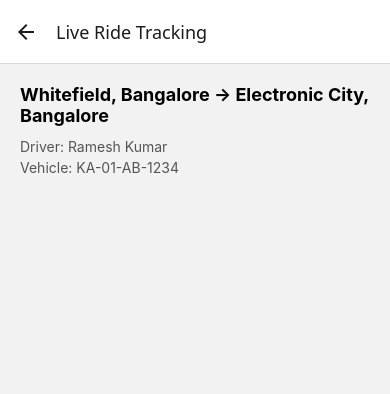
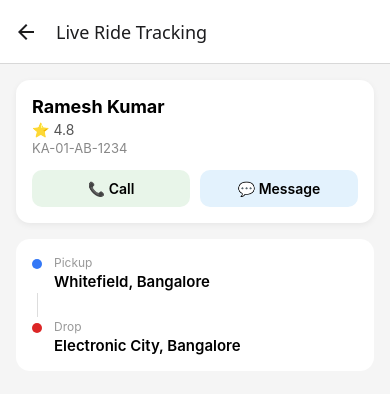
Before and after one commit to Sagar-6203620715/RideTracker, a React Native app: screen /MyRides in a window 390 px wide. Both pictures are taken after a click on the element 195 px from the left and 215 px from the top of the page. Shown: the top 394 px of the page. Built offline with nearby package versions, Linux system fonts and the light colour scheme.

Commit message:
add DriverCard and pickup/drop timeline on RideDetailScreen

```diff
--- /dev/null
+++ b/src/components/DriverCard.tsx
@@ -0,0 +1,66 @@
+// src/components/DriverCard.tsx
+import { View, Text, Pressable, Alert, StyleSheet } from 'react-native';
+import { Driver } from '../types/ride';
+
+interface DriverCardProps {
+  driver: Driver;
+}
+
+export default function DriverCard({ driver }: DriverCardProps) {
+  const handleCall = () => {
+    Alert.alert('Call Driver', `Calling ${driver.name}... (dummy action)`);
+  };
+
+  const handleMessage = () => {
+    Alert.alert('Message Driver', `Opening chat with ${driver.name}... (dummy action)`);
+  };
+
+  return (
+    <View style={styles.card}>
+      <View style={styles.infoRow}>
+        <View>
+          <Text style={styles.name}>{driver.name}</Text>
+          <Text style={styles.rating}>⭐ {driver.rating.toFixed(1)}</Text>
+          <Text style={styles.vehicle}>{driver.vehicleNumber}</Text>
+        </View>
+      </View>
+
+      <View style={styles.actionRow}>
+        <Pressable style={[styles.actionButton, styles.callButton]} onPress={handleCall}>
+          <Text style={styles.actionText}>📞 Call</Text>
+        </Pressable>
+        <Pressable style={[styles.actionButton, styles.messageButton]} onPress={handleMessage}>
+          <Text style={styles.actionText}>💬 Message</Text>
+        </Pressable>
+      </View>
+    </View>
+  );
+}
+
+const styles = StyleSheet.create({
+  card: {
+    backgroundColor: 'white',
+    borderRadius: 14,
+    padding: 16,
+    margin: 16,
+    shadowColor: '#000',
+    shadowOpacity: 0.06,
+    shadowRadius: 6,
+    shadowOffset: { width: 0, height: 2 },
+    elevation: 2,
+  },
+  infoRow: { marginBottom: 14 },
+  name: { fontSize: 18, fontWeight: '700', marginBottom: 4 },
+  rating: { fontSize: 14, color: '#555', marginBottom: 2 },
+  vehicle: { fontSize: 13, color: '#888' },
+  actionRow: { flexDirection: 'row', gap: 10 },
+  actionButton: {
+    flex: 1,
+    paddingVertical: 10,
+    borderRadius: 10,
+    alignItems: 'center',
+  },
+  callButton: { backgroundColor: '#e8f5e9' },
+  messageButton: { backgroundColor: '#e3f2fd' },
+  actionText: { fontWeight: '600', fontSize: 14 },
+});
--- a/src/screens/RideDetailScreen.tsx
+++ b/src/screens/RideDetailScreen.tsx
@@ -1,24 +1,55 @@
 // src/screens/RideDetailScreen.tsx
-import { View, Text, StyleSheet } from 'react-native';
+import { View, Text, ScrollView, StyleSheet } from 'react-native';
 import { NativeStackScreenProps } from '@react-navigation/native-stack';
 import { RootStackParamList } from '../navigation/RootNavigator';
+import DriverCard from '../components/DriverCard';
 
 type Props = NativeStackScreenProps<RootStackParamList, 'RideDetail'>;
 
 export default function RideDetailScreen({ route }: Props) {
-  const { ride } = route.params; // fully typed — TS knows this is a `Ride`
+  const { ride } = route.params;
 
   return (
-    <View style={styles.container}>
-      <Text style={styles.title}>{ride.pickup} → {ride.drop}</Text>
-      <Text style={styles.subtitle}>Driver: {ride.driver.name}</Text>
-      <Text style={styles.subtitle}>Vehicle: {ride.driver.vehicleNumber}</Text>
-    </View>
+    <ScrollView style={styles.container}>
+      <DriverCard driver={ride.driver} />
+
+      <View style={styles.addressCard}>
+        <View style={styles.addressRow}>
+          <View style={styles.dot} />
+          <View style={styles.addressText}>
+            <Text style={styles.addressLabel}>Pickup</Text>
+            <Text style={styles.addressValue}>{ride.pickup}</Text>
+          </View>
+        </View>
+
+        <View style={styles.connector} />
+
+        <View style={styles.addressRow}>
+          <View style={[styles.dot, styles.dotDestination]} />
+          <View style={styles.addressText}>
+            <Text style={styles.addressLabel}>Drop</Text>
+            <Text style={styles.addressValue}>{ride.drop}</Text>
+          </View>
+        </View>
+      </View>
+    </ScrollView>
   );
 }
 
 const styles = StyleSheet.create({
-  container: { flex: 1, padding: 20 },
-  title: { fontSize: 18, fontWeight: '700', marginBottom: 12 },
-  subtitle: { fontSize: 14, color: '#555', marginBottom: 4 },
+  container: { flex: 1, backgroundColor: '#f5f5f5' },
+  addressCard: {
+    backgroundColor: 'white',
+    borderRadius: 14,
+    padding: 16,
+    marginHorizontal: 16,
+    marginBottom: 16,
+  },
+  addressRow: { flexDirection: 'row', alignItems: 'flex-start' },
+  dot: { width: 10, height: 10, borderRadius: 5, backgroundColor: '#3478f6', marginTop: 4, marginRight: 12 },
+  dotDestination: { backgroundColor: '#dc2626' },
+  connector: { width: 1, height: 24, backgroundColor: '#ddd', marginLeft: 4.5, marginVertical: 2 },
+  addressText: { flex: 1 },
+  addressLabel: { fontSize: 12, color: '#999', marginBottom: 2 },
+  addressValue: { fontSize: 15, fontWeight: '600' },
 });
```
